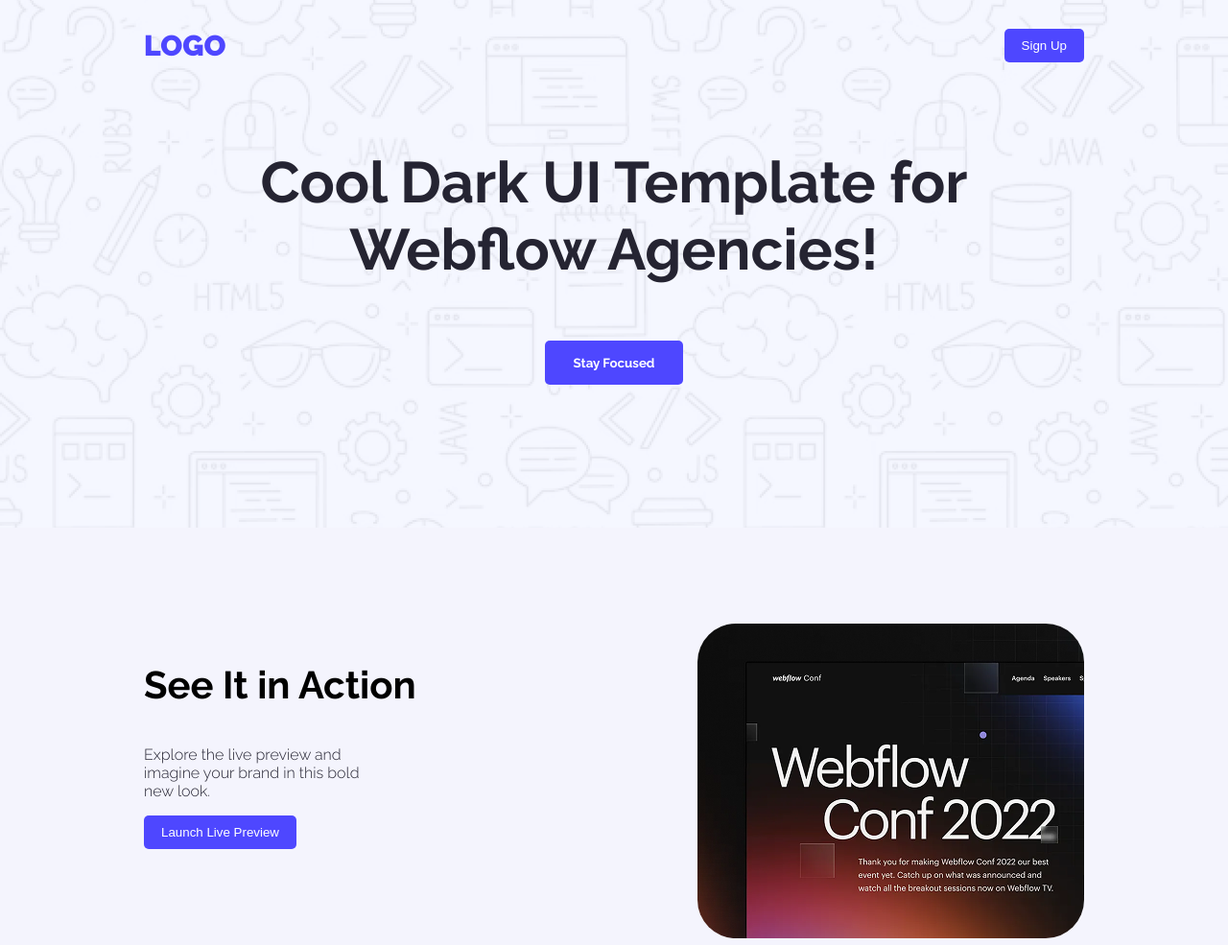
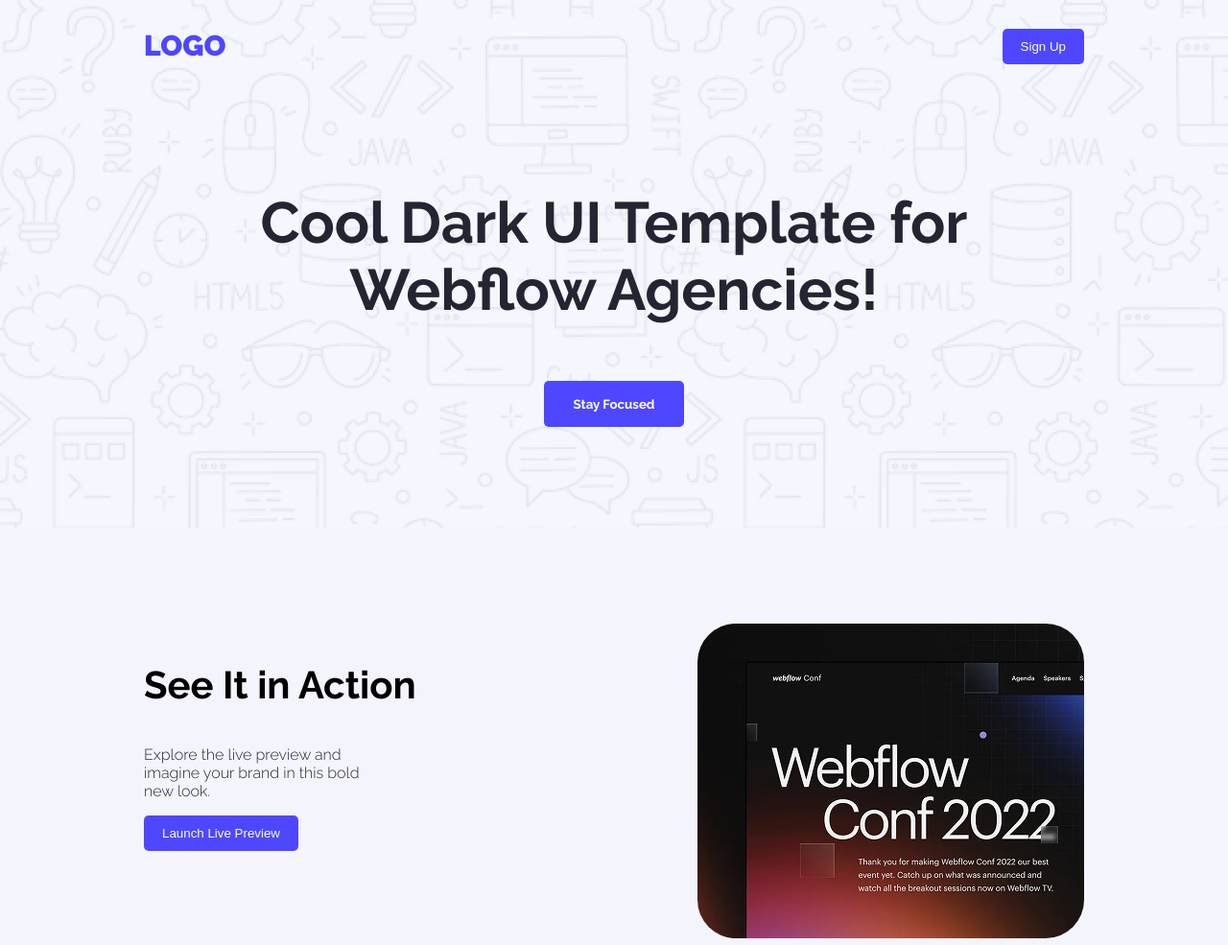
Before and after one commit to masum6517640/Webflow-Agency-Template, a plain HTML site: page index.html in a window 1280 px wide. Shown: the top 985 px of the page at 96% size. Drawn offline with Linux system fonts and the light colour scheme.

Commit message:
Webflow Agency Template revision

```diff
--- a/style.css
+++ b/style.css
@@ -24,9 +24,9 @@ body {
 
 /* button color effect */
 .btn-primary{
-  color:white;
+  color: white;
   background-color: #4E47FF;
-  border:none;
+  border: 1px solid transparent;
   padding: 10px 18px;
   border-radius: 5px;
   cursor: pointer;
@@ -78,6 +78,7 @@ body {
 .hero-title {
   font-size: 60px;
   color: #252432;
+  margin-top: 100px;
 }
 
 
```
